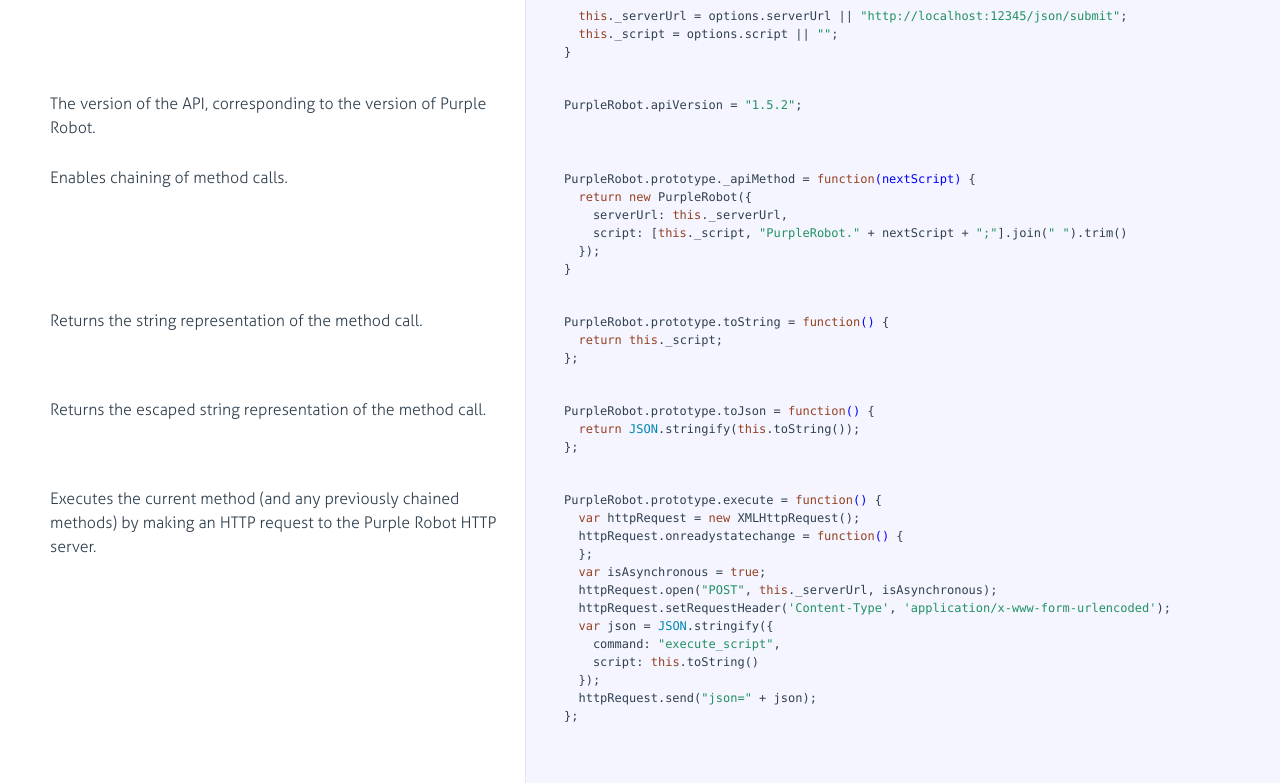
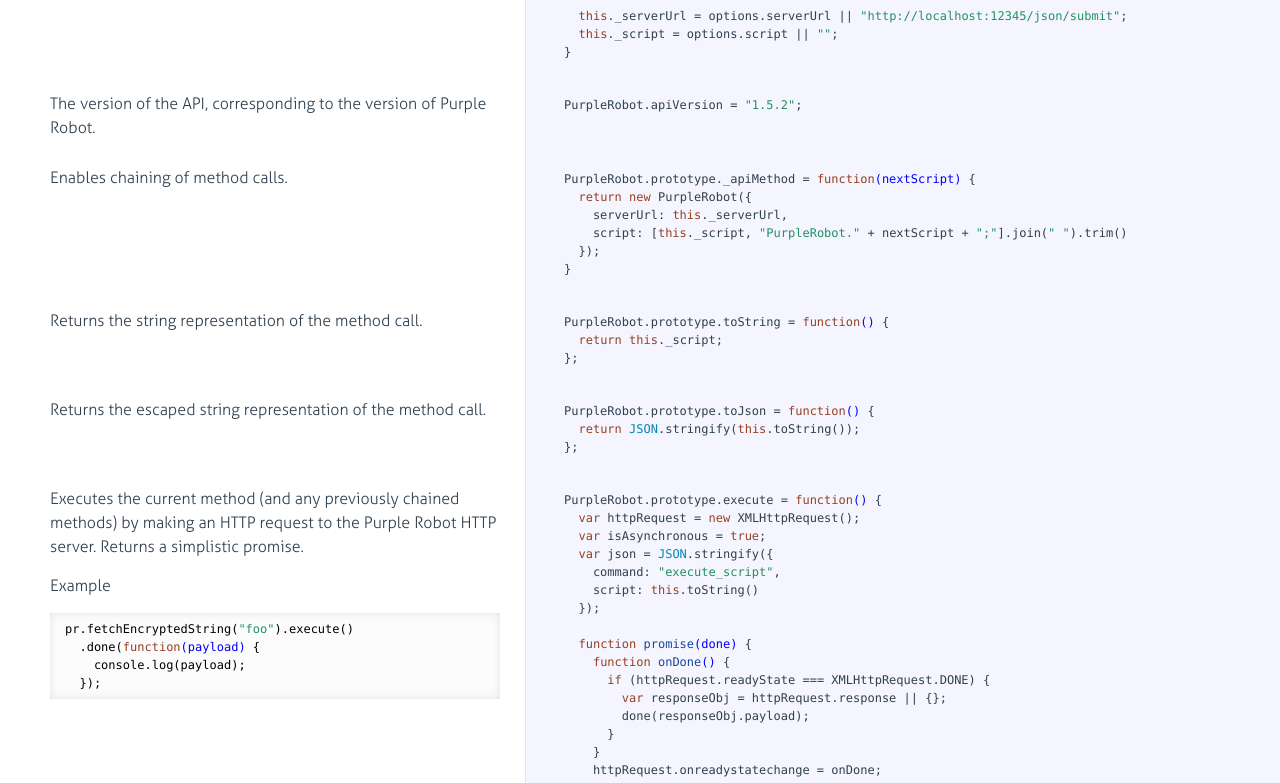
Before and after one commit to NU-CBITS/PurpleRobotClient, a plain HTML site: page docs/purple-robot.html in a window 1280 px wide. Shown: the part 159-942 px from the top of the page. Drawn offline with Linux system fonts and the light colour scheme.

Commit message:
added simplistic promise returned from execute()

```diff
--- a/docs/purple-robot.html
+++ b/docs/purple-robot.html
@@ -118,22 +118,41 @@
                 <a class="pilcrow" href="#section-6">&#182;</a>
               </div>
               <p>Executes the current method (and any previously chained methods) by
-making an HTTP request to the Purple Robot HTTP server.</p>
-
+making an HTTP request to the Purple Robot HTTP server.
+Returns a simplistic promise.</p>
+<p>Example</p>
+<pre><code>pr.fetchEncryptedString(<span class="hljs-string">"foo"</span>).execute()
+  .done(<span class="hljs-function"><span class="hljs-keyword">function</span><span class="hljs-params">(payload)</span> {</span>
+    console.log(payload);
+  });
+</code></pre>
             </div>
 
             <div class="content"><div class='highlight'><pre>PurpleRobot.prototype.execute = <span class="hljs-function"><span class="hljs-keyword">function</span><span class="hljs-params">()</span> {</span>
   <span class="hljs-keyword">var</span> httpRequest = <span class="hljs-keyword">new</span> XMLHttpRequest();
-  httpRequest.onreadystatechange = <span class="hljs-function"><span class="hljs-keyword">function</span><span class="hljs-params">()</span> {</span>
-  };
   <span class="hljs-keyword">var</span> isAsynchronous = <span class="hljs-literal">true</span>;
-  httpRequest.open(<span class="hljs-string">"POST"</span>, <span class="hljs-keyword">this</span>._serverUrl, isAsynchronous);
-  httpRequest.setRequestHeader(<span class="hljs-string">'Content-Type'</span>, <span class="hljs-string">'application/x-www-form-urlencoded'</span>);
   <span class="hljs-keyword">var</span> json = <span class="hljs-built_in">JSON</span>.stringify({
     command: <span class="hljs-string">"execute_script"</span>,
     script: <span class="hljs-keyword">this</span>.toString()
   });
+
+  <span class="hljs-function"><span class="hljs-keyword">function</span> <span class="hljs-title">promise</span><span class="hljs-params">(done)</span> {</span>
+    <span class="hljs-function"><span class="hljs-keyword">function</span> <span class="hljs-title">onDone</span><span class="hljs-params">()</span> {</span>
+      <span class="hljs-keyword">if</span> (httpRequest.readyState === XMLHttpRequest.DONE) {
+        <span class="hljs-keyword">var</span> responseObj = httpRequest.response || {};
+        done(responseObj.payload);
+      }
+    }
+    httpRequest.onreadystatechange = onDone;
+
+    <span class="hljs-keyword">return</span> onDone;
+  }
+
+  httpRequest.open(<span class="hljs-string">"POST"</span>, <span class="hljs-keyword">this</span>._serverUrl, isAsynchronous);
+  httpRequest.setRequestHeader(<span class="hljs-string">"Content-Type"</span>, <span class="hljs-string">"application/x-www-form-urlencoded"</span>);
   httpRequest.send(<span class="hljs-string">"json="</span> + json);
+
+  <span class="hljs-keyword">return</span> { done: promise };
 };</pre></div></div>
 
         </li>
```
Also changed, not shown: purple-robot.js (+25 -4 lines).
